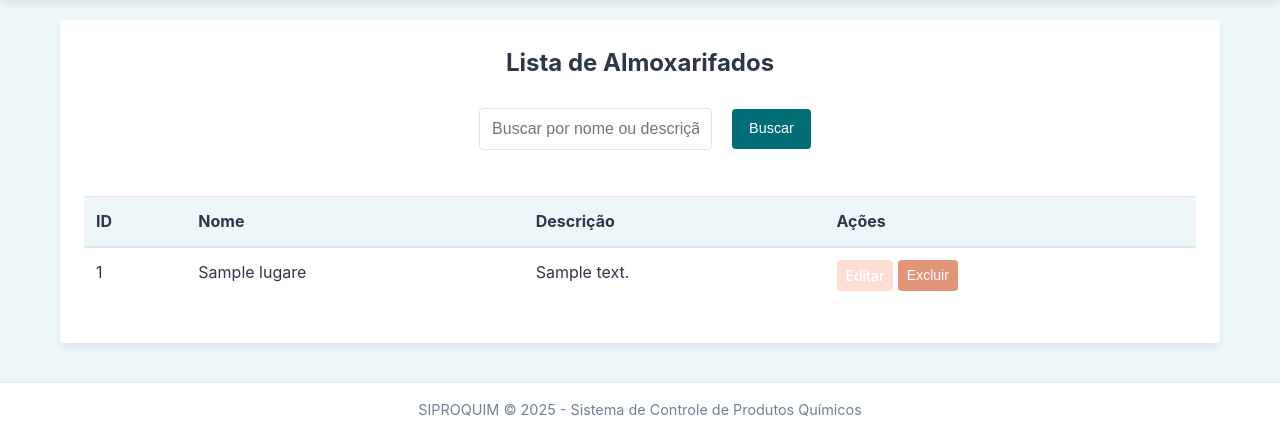
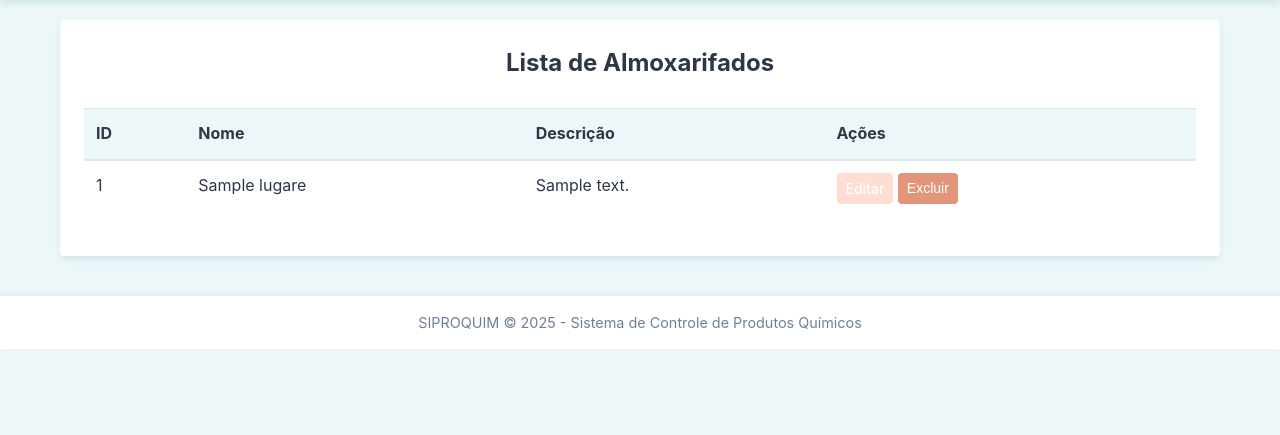
Before and after one commit to gmedeirosnet/SIPROQUIM, a PHP site: page /cadastros/list_lugares.php in a window 1280 px wide. Shown: the part 97-532 px from the top of the page. Run offline with PHP 8.4, Linux system fonts and the light colour scheme; the visitor is signed in with stand-in values (Sample User, id 1); tables that the repository leaves empty or names only in its code hold one stand-in row (values such as "Sample post"); some libraries are stand-ins or nearby versions.

Commit message:
fix: update pagination to display 25 records per page and remove search functionality from lugares list

```diff
--- a/src/cadastros/list_fabricantes.php
+++ b/src/cadastros/list_fabricantes.php
@@ -10,7 +10,7 @@ requirePermission(PERMISSION_READ, $current_user_grupo);
 $pageTitle = 'Lista de Fabricantes';
 
 // Pagination setup
-$per_page = 10;
+$per_page = 25;
 $page = isset($_GET['page']) ? (int)$_GET['page'] : 1;
 $offset = ($page - 1) * $per_page;
 
--- a/src/cadastros/list_lugares.php
+++ b/src/cadastros/list_lugares.php
@@ -19,22 +19,11 @@ $stmt_count = $pdo->query("SELECT COUNT(*) FROM lugares");
 $total_records = $stmt_count->fetchColumn();
 $total_pages = ceil($total_records / $per_page);
 
-// Search functionality
-$search = isset($_GET['search']) ? $_GET['search'] : '';
-$where_clause = '';
-$params = [];
 
-if (!empty($search)) {
-    $where_clause = "WHERE nome LIKE :search OR descricao LIKE :search";
-    $params[':search'] = "%{$search}%";
-}
 
-// Get lugares with pagination and search
-$sql = "SELECT * FROM lugares {$where_clause} ORDER BY nome ASC LIMIT :limit OFFSET :offset";
+// Get lugares with pagination
+$sql = "SELECT * FROM lugares ORDER BY nome ASC LIMIT :limit OFFSET :offset";
 $stmt = $pdo->prepare($sql);
-foreach ($params as $key => $value) {
-    $stmt->bindValue($key, $value);
-}
 $stmt->bindValue(':limit', $per_page, PDO::PARAM_INT);
 $stmt->bindValue(':offset', $offset, PDO::PARAM_INT);
 $stmt->execute();
@@ -89,17 +78,7 @@ include_once __DIR__ . '/../includes/header.php';
             <h2>Lista de Almoxarifados</h2>
         </div>
 
-        </br>
-        <form class="search-form" method="get">
-            <div class="form-row">
-                <div class="form-col">
-                    <input type="text" name="search" placeholder="Buscar por nome ou descrição" class="form-control" value="<?= htmlspecialchars($search) ?>">
-                </div>
-                <div>
-                    <button type="submit" class="btn btn-primary">Buscar</button>
-                </div>
-            </div>
-        </form>
+
     </div>
 
     </br>
```
